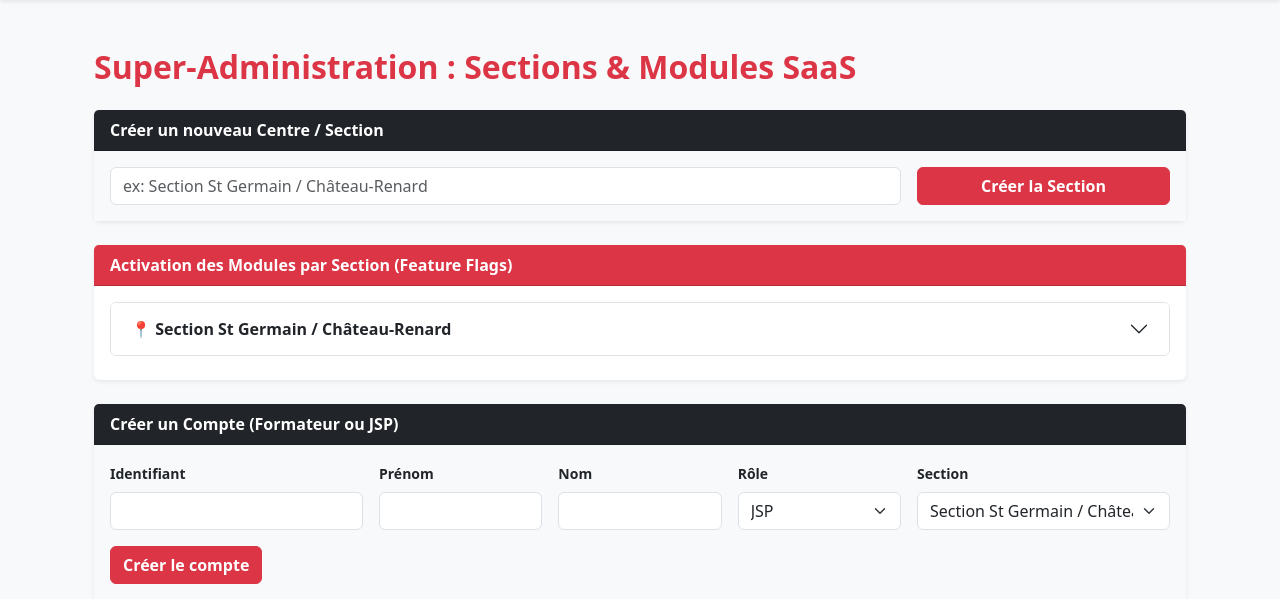
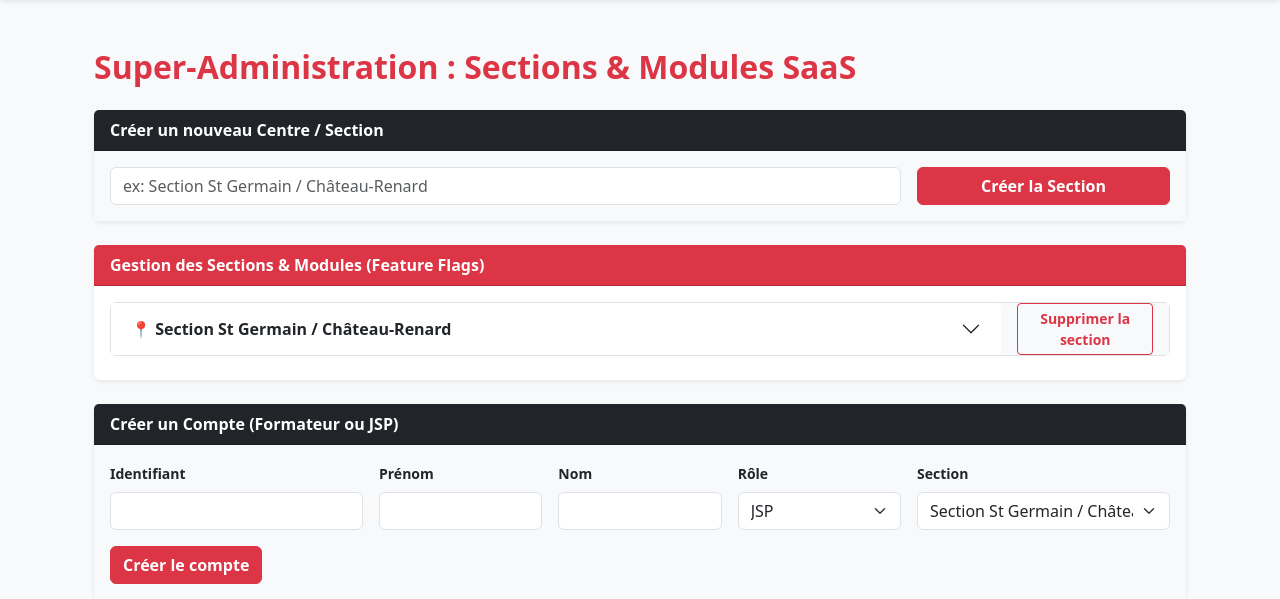
Before and after one commit to Ivar1er/caserne-jsp, a Flask app: page /admin/sections in a window 1280 px wide. Shown: the part 56-655 px from the top of the page. Run offline with Flask 3, Linux system fonts and the light colour scheme; a user stored in the database is signed in.

Commit message:
Ajout suppression de section et correction conversion id int postgresql

```diff
--- a/app.py
+++ b/app.py
@@ -116,7 +116,7 @@ def login():
     password = request.form.get('password')
     sec_id = request.form.get('section_id')
 
-    # Recherche insensible à la casse pour éviter les erreurs de saisie
+    # Recherche insensible à la casse
     user = (
         User.query.filter(db.func.lower(User.username) == username.lower())
         .first()
@@ -257,7 +257,11 @@ def admin_create_user():
   level = request.form.get('level', 'JSP 1') if role == 'jsp' else 'N/A'
   nom = request.form.get('nom', '')
   prenom = request.form.get('prenom', '')
-  section_id = request.form.get('section_id')
+
+  # Conversion sécurisée de section_id en int pour PostgreSQL
+  section_id_raw = request.form.get('section_id')
+  section_id = int(section_id_raw) if section_id_raw else None
+
   temp_pw = 'JSPinit2026'
 
   if User.query.filter_by(username=username).first():
@@ -295,6 +299,26 @@ def delete_user(user_id):
     db.session.delete(user)
     db.session.commit()
     flash('Compte supprimé avec succès.', 'success')
+  return redirect(url_for('manage_sections'))
+
+
+@app.route('/admin/delete-section/<int:section_id>', methods=['POST'])
+@login_required
+def delete_section(section_id):
+  if current_user.role != 'admin':
+    return redirect(url_for('index'))
+  sec = Section.query.get_or_404(section_id)
+
+  # Nettoyage des données associées pour éviter les violations de contraintes
+  User.query.filter_by(section_id=sec.id).delete()
+  Event.query.filter_by(section_id=sec.id).delete()
+  Course.query.filter_by(section_id=sec.id).delete()
+  Evaluation.query.filter_by(section_id=sec.id).delete()
+  Alerte.query.filter_by(section_id=sec.id).delete()
+
+  db.session.delete(sec)
+  db.session.commit()
+  flash(f'Section "{sec.nom}" et ses données supprimées avec succès.', 'success')
   return redirect(url_for('manage_sections'))
 
 
--- a/templates/manage_sections.html
+++ b/templates/manage_sections.html
@@ -31,17 +31,20 @@
         </div>
     </div>
 
-    <!-- 2. Activation des 10 Modules par Section -->
+    <!-- 2. Activation des 10 Modules & Suppression par Section -->
     <div class="card shadow-sm border-0 mb-4">
-        <div class="card-header bg-danger text-white fw-bold">Activation des Modules par Section (Feature Flags)</div>
+        <div class="card-header bg-danger text-white fw-bold">Gestion des Sections & Modules (Feature Flags)</div>
         <div class="card-body">
             <div class="accordion" id="accordionSections">
                 {% for sec in sections %}
                 <div class="accordion-item mb-2 border">
-                    <h2 class="accordion-header">
-                        <button class="accordion-button collapsed fw-bold" type="button" data-bs-toggle="collapse" data-bs-target="#sec{{ sec.id }}">
+                    <h2 class="accordion-header d-flex justify-content-between align-items-center bg-light">
+                        <button class="accordion-button collapsed fw-bold flex-grow-1" type="button" data-bs-toggle="collapse" data-bs-target="#sec{{ sec.id }}">
                             📍 {{ sec.nom }}
                         </button>
+                        <form action="{{ url_for('delete_section', section_id=sec.id) }}" method="POST" class="px-3" onsubmit="return confirm('ATTENTION : Supprimer cette section supprimera aussi tous ses utilisateurs et événements associés. Continuer ?');">
+                            <button type="submit" class="btn btn-sm btn-outline-danger fw-bold">Supprimer la section</button>
+                        </form>
                     </h2>
                     <div id="sec{{ sec.id }}" class="accordion-collapse collapse" data-bs-parent="#accordionSections">
                         <div class="accordion-body bg-light">
```
